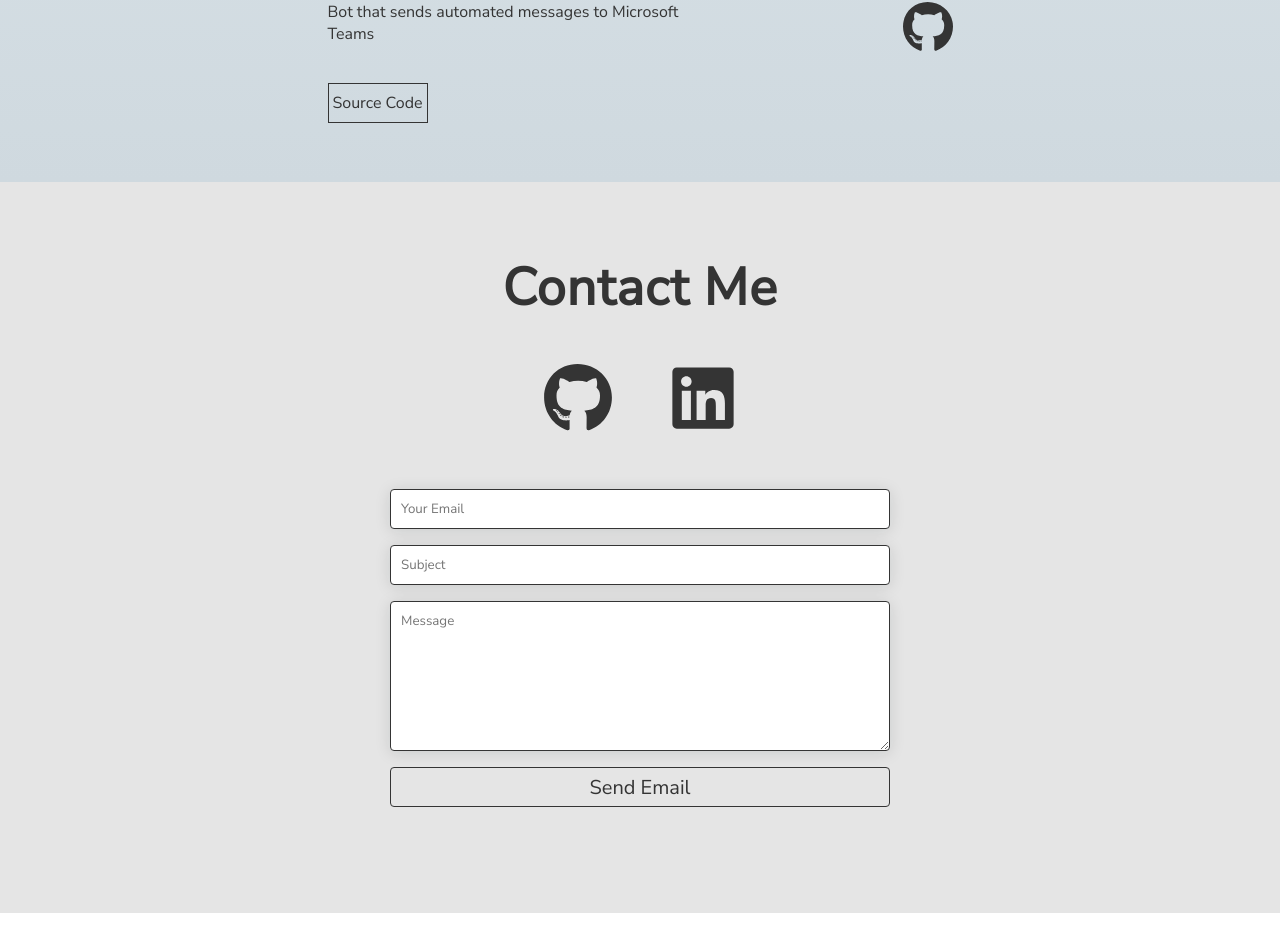
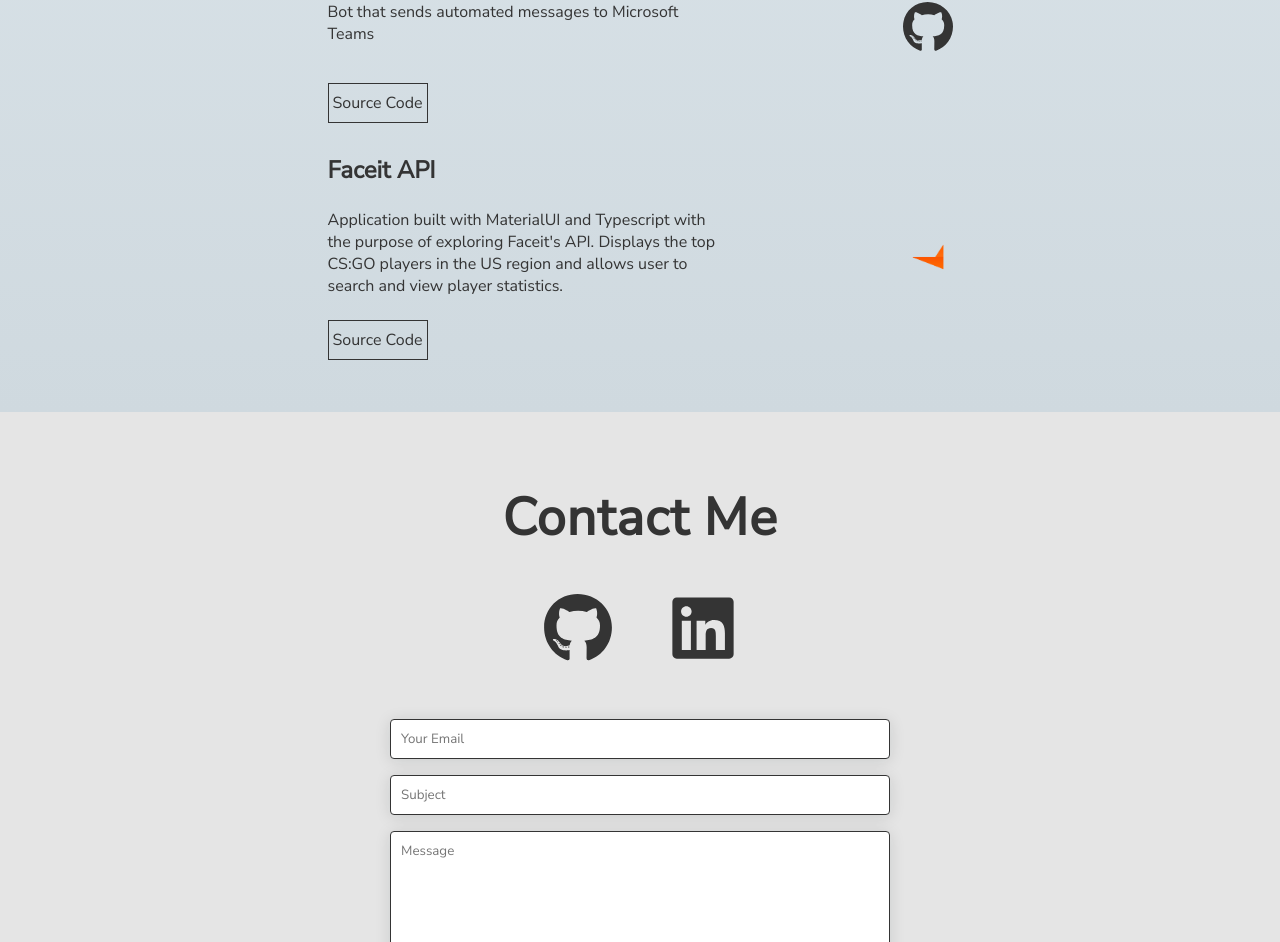
Before and after one commit to JustinHLe/personal-website, a React (Create React App) app: page / in a window 1280 px wide. Shown: the part 4298-5240 px from the top of the page. Before the commit the page ends 5211 px from the top, so only its background shows below. Built offline with nearby package versions, Linux system fonts and the light colour scheme.

Commit message:
add another project

```diff
--- a/src/components/Projects.js
+++ b/src/components/Projects.js
@@ -2,7 +2,7 @@ import React, {useRef} from 'react'
 import '../styles/Projects.css'
 import discord from '../img/discord.png'
 import {FaGithub} from 'react-icons/fa'
-
+import faceit from '../img/faceit.png'
 export const Projects = () => {
     const discordRef = useRef(null)
     const aimRef = useRef(null)
@@ -62,6 +62,22 @@ export const Projects = () => {
                         <FaGithub className="github"/>
                         </div>
                     </li>
+                    <li className="project">
+                        <div className="project-description-container">
+                            <h1 className="project-header">Faceit API</h1>
+                            <p className="project-desc">Application built with MaterialUI and Typescript with the purpose of exploring Faceit's API.
+                            Displays the top CS:GO players in the US region and allows user to search and view player statistics.
+                            </p>
+                            <div className="project-btn-containers">
+                                {/* <div className="live-btn">See Live</div> */}
+                                <div className="source-btn" onClick={()=>morningRef.current.click()}>Source Code</div>
+                                <a style={{display: "none"}} href="https://github.com/JustinHLe/faceitAPI" target="_blank" rel='noreferrer noopener' ref={morningRef}></a>
+                            </div>
+                        </div>
+                        <div className="project-img">
+                        <img src={faceit} alt="faceit"></img>
+                        </div>
+                    </li>
                 </ul>
             </div>
         </div>
```
Also changed, not shown: src/img/faceit.png (added).
